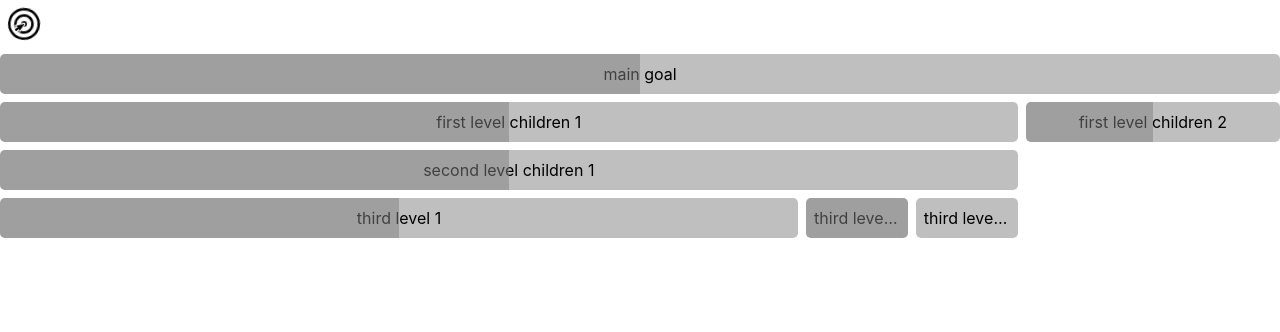
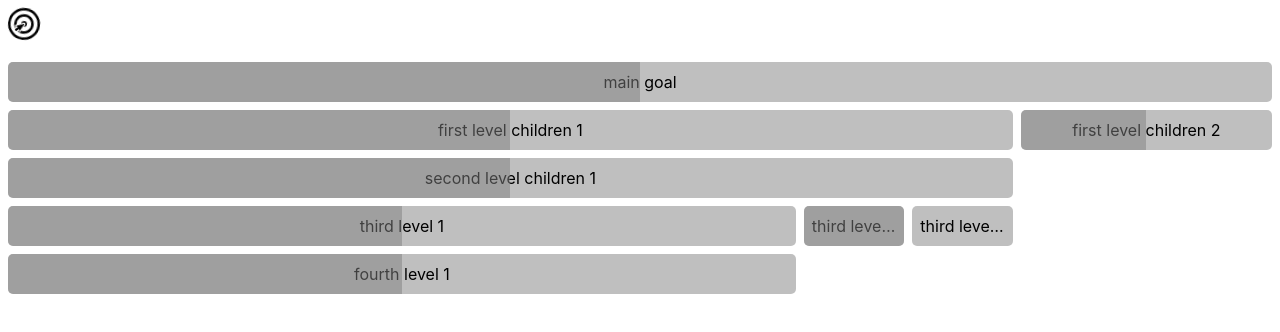
Before and after one commit to ArmenAivazian/goal-manager, a React (Vite) app: page / in a window 1280 px wide. Shown: the top 332 px of the page. Built offline with nearby package versions, Linux system fonts and the light colour scheme.

Commit message:
can select target goal

```diff
--- /dev/null
+++ b/src/App.module.scss
@@ -0,0 +1,10 @@
+.header {
+    display: flex;
+    justify-content: space-between;
+    align-items: center;
+    padding: 0.5em;
+}
+
+.wrapper {
+    padding: 0.5em;
+}
--- a/src/App.tsx
+++ b/src/App.tsx
@@ -2,12 +2,29 @@ import { API_RESPONSE_GOALS } from "./api/goals";
 import { Logo } from "./components/Logo";
 import { Goals } from "./containers/Goals";
 import { formattedData } from "./utils";
+import classes from "./App.module.scss";
+import { useState } from "react";
 
 function App() {
+  const data = formattedData(API_RESPONSE_GOALS[0].data);
+
+  const [goals, setGoals] = useState(data);
+  const [focusMode, setFocusMode] = useState(false);
+
+  function handleBackButtonClick() {
+    setFocusMode(false);
+    setGoals(formattedData(data));
+  }
+
   return (
     <>
-      <Logo />
-      <Goals data={formattedData(API_RESPONSE_GOALS[0].data)} />
+      <nav className={classes.header}>
+        <Logo />
+        {focusMode && <button onClick={handleBackButtonClick}>Back</button>}
+      </nav>
+      <div className={classes.wrapper}>
+        <Goals goals={goals} setGoals={setGoals} setFocusMode={setFocusMode} />
+      </div>
     </>
   );
 }
--- a/src/api/goals.ts
+++ b/src/api/goals.ts
@@ -1,6 +1,5 @@
 export const API_RESPONSE_GOALS = [
   {
-    id: 1,
     data: {
       name: "main goal",
       children: [
@@ -11,9 +10,25 @@ export const API_RESPONSE_GOALS = [
             {
               name: "second level children 1",
               children: [
-                { name: "third level 1", progress: 0.5, importance: 0.8 },
-                { name: "third level 2", importance: 0.1, progress: 1 },
-                { name: "third level 3", importance: 0.1 },
+                {
+                  name: "third level 1",
+                  importance: 0.8,
+                  children: [
+                    {
+                      name: "fourth level 1",
+                      progress: 0.5,
+                    },
+                  ],
+                },
+                {
+                  name: "third level 2",
+                  importance: 0.1,
+                  progress: 1,
+                },
+                {
+                  name: "third level 3",
+                  importance: 0.1,
+                },
               ],
             },
           ],
@@ -27,11 +42,8 @@ export const API_RESPONSE_GOALS = [
     },
   },
   {
-    id: 2,
     data: {
       name: "test goal for feature",
-      importance: 1,
-      progress: 1,
     },
   },
 ];
--- a/src/components/Logo/Logo.module.scss
+++ b/src/components/Logo/Logo.module.scss
@@ -7,10 +7,6 @@
     }
 }
 
-.wrapper {
-    padding: 0.5em;
-}
-
 .logo {
     height: 2em;
     will-change: filter;
--- a/src/components/Logo/Logo.tsx
+++ b/src/components/Logo/Logo.tsx
@@ -3,10 +3,8 @@ import classes from "./Logo.module.scss";
 
 export function Logo() {
   return (
-    <div className={classes.wrapper}>
-      <a href="#">
-        <img src={favicon} className={classes.logo} alt="Logo" />
-      </a>
-    </div>
+    <a href="#">
+      <img src={favicon} className={classes.logo} alt="Logo" />
+    </a>
   );
 }
--- a/src/containers/Goals/Goals.tsx
+++ b/src/containers/Goals/Goals.tsx
@@ -1,30 +1,46 @@
 import classes from "./Goals.module.scss";
-import { GoalsProps } from "./Goals.types";
+import { Goal, GoalsProps } from "./Goals.types";
 import { Item } from "./components/Item";
 
-export function Goals({ data }: GoalsProps) {
-  if (!Array.isArray(data)) {
-    if (!data.children) return <Item {...data} />;
+export function Goals({ goals, setGoals, setFocusMode }: GoalsProps) {
+  const goalParams = { setGoals, setFocusMode };
+
+  function onDbClick(goal: Goal) {
+    return () => {
+      setFocusMode(true);
+      setGoals(goal);
+    };
+  }
+
+  if (!Array.isArray(goals)) {
+    if (!goals.children) return <Item {...goals} />;
 
     return (
       <>
-        <Item {...data} />
-        <Goals data={data.children} />
+        <Item {...goals} />
+        <Goals goals={goals.children} {...goalParams} />
       </>
     );
   }
 
   return (
     <div className={classes.line}>
-      {data.map(({ name, children, progress, importance }) => {
+      {goals.map((goal) => {
+        const { name, children, progress, importance } = goal;
+        const hasChildren = !!children?.length;
+
         return (
           <div
             key={name}
             style={{ width: importance ? `${importance * 100}%` : "100%" }}
           >
-            <Item name={name} progress={progress} />
+            <Item
+              name={name}
+              progress={progress}
+              {...(hasChildren && { onDbClick: onDbClick(goal) })}
+            />
 
-            {!!children?.length && <Goals data={children} />}
+            {!!hasChildren && <Goals goals={children} {...goalParams} />}
           </div>
         );
       })}
--- a/src/containers/Goals/Goals.types.ts
+++ b/src/containers/Goals/Goals.types.ts
@@ -6,5 +6,7 @@ export interface Goal {
 }
 
 export interface GoalsProps {
-  data: Goal | Goal[];
+  goals: Goal | Goal[];
+  setGoals: (value: Goal) => void;
+  setFocusMode: (value: boolean) => void;
 }
--- a/src/containers/Goals/components/Item/Item.module.scss
+++ b/src/containers/Goals/components/Item/Item.module.scss
@@ -8,6 +8,7 @@
     overflow: hidden;
     text-overflow: ellipsis;
     position: relative;
+    cursor: pointer;
 
     &:not(:last-of-type) {
         margin-bottom: 0.5em;
--- a/src/containers/Goals/components/Item/Item.tsx
+++ b/src/containers/Goals/components/Item/Item.tsx
@@ -2,9 +2,9 @@ import type { ItemProps } from "./Item.types";
 
 import classes from "./Item.module.scss";
 
-export function Item({ name, progress }: ItemProps) {
+export function Item({ name, progress, onDbClick }: ItemProps) {
   return (
-    <div className={classes.wrapper}>
+    <div className={classes.wrapper} onDoubleClick={onDbClick}>
       {name}
       <span
         className={classes.progress}
--- a/src/containers/Goals/components/Item/Item.types.ts
+++ b/src/containers/Goals/components/Item/Item.types.ts
@@ -1,3 +1,5 @@
 import { Goal } from "../../Goals.types";
 
-export type ItemProps = Pick<Goal, "name" | "progress">;
+export interface ItemProps extends Pick<Goal, "name" | "progress"> {
+  onDbClick?: () => void;
+}
--- a/src/index.scss
+++ b/src/index.scss
@@ -43,7 +43,7 @@ h1 {
 button {
   border-radius: 8px;
   border: 1px solid transparent;
-  padding: 0.6em 1.2em;
+  padding: 0.5em 1.2em;
   font-size: 1em;
   font-weight: 500;
   font-family: inherit;
```
